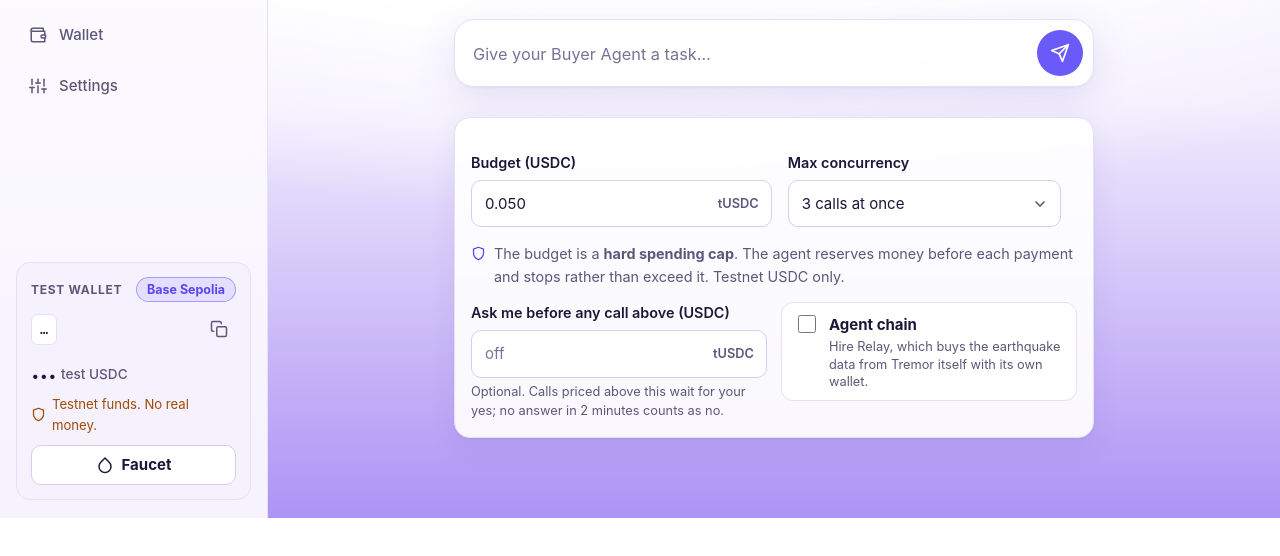
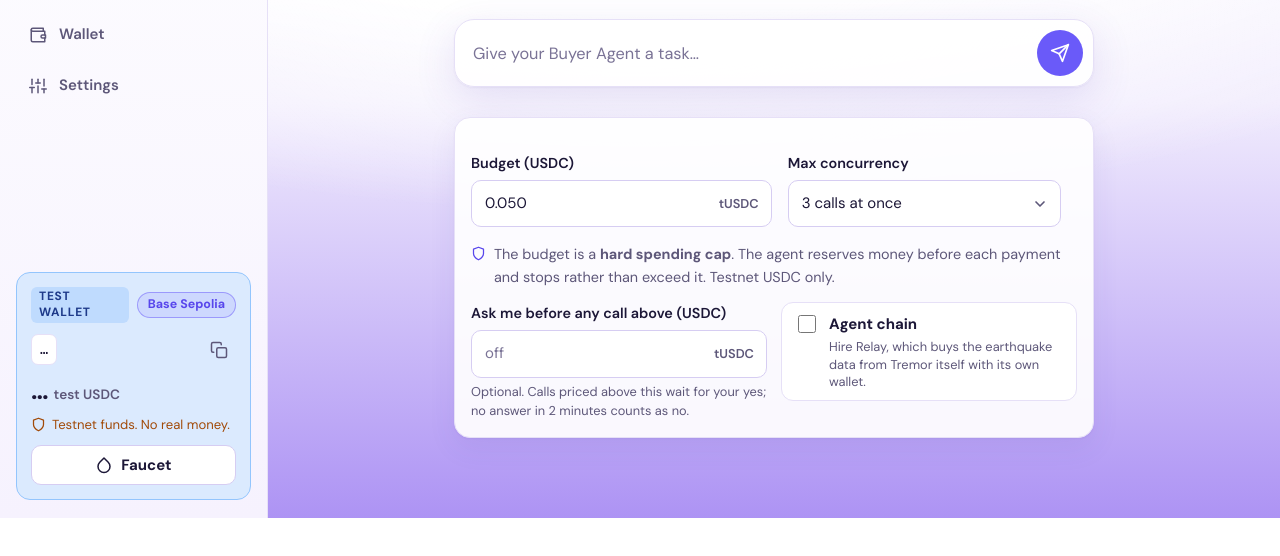
Before and after one commit to veeerrh/pay-per-request, a website: page web/index.html in a window 1280 px wide. Shown: the part 282-838 px from the top of the page. Drawn offline with Linux system fonts and the light colour scheme; no server answers.

Commit message:
DM Sans font site-wide and light-blue Test wallet panel

```diff
--- a/web/css/explore-light.css
+++ b/web/css/explore-light.css
@@ -236,8 +236,9 @@ ul.bullets.brief li { line-height: 1.45; }
 .sidebar .nav a[aria-current="page"] { color: var(--accent-text); border-color: rgba(106, 90, 249, 0.35); }
 .sidebar .btn-secondary { background: #fff; color: var(--text); border-color: var(--border-strong); }
 .sidebar .btn-secondary:hover:not(:disabled) { background: var(--surface-2); }
-.sidebar .wallet-panel { background: var(--surface-2); }
+.sidebar .wallet-panel { background: #dbeafe; border-color: #93c5fd; }
 .sidebar .wp-addr code { background: #fff; color: var(--text); }
+.sidebar .wallet-panel .wp-head h2 { background: #bfdbfe; color: #1e3a8a; padding: 2px 8px; border-radius: 6px; }
 .sidebar .badge-net { background: var(--accent-soft); color: var(--accent-text); }
 
 /* ------- Fraud Lab ------- */
--- a/web/css/tokens.css
+++ b/web/css/tokens.css
@@ -26,6 +26,6 @@
   --radius-sm: 10px;
   --shadow: 0 1px 2px rgba(0, 0, 0, 0.25), 0 8px 24px rgba(0, 0, 0, 0.18);
   --sidebar-w: 268px;
-  --font: Inter, "Segoe UI", system-ui, -apple-system, "Helvetica Neue", Arial, sans-serif;
+  --font: "DM Sans", Inter, "Segoe UI", system-ui, -apple-system, "Helvetica Neue", Arial, sans-serif;
   --mono: ui-monospace, "Cascadia Code", "SF Mono", Menlo, Consolas, monospace;
 }
--- a/web/index.html
+++ b/web/index.html
@@ -6,6 +6,9 @@
   <meta name="color-scheme" content="light">
   <meta name="description" content="AgentMarket: hire AI agents per task, pay per call in testnet USDC, and inspect every attempted call.">
   <title>AgentMarket</title>
+  <link rel="preconnect" href="https://fonts.googleapis.com">
+  <link rel="preconnect" href="https://fonts.gstatic.com" crossorigin>
+  <link rel="stylesheet" href="https://fonts.googleapis.com/css2?family=DM+Sans:ital,opsz,wght@0,9..40,300..800;1,9..40,300..800&display=swap">
   <link rel="stylesheet" href="css/tokens.css">
   <link rel="stylesheet" href="css/app.css">
   <link rel="stylesheet" href="css/explore-light.css">
--- a/web/js/thumbs.js
+++ b/web/js/thumbs.js
@@ -9,7 +9,7 @@ const SCENES = {
   shield: ['#10b981', '#a7f3d0', `<path d="M160 16l44 16v32c0 28-20 44-44 54-24-10-44-26-44-54V32z" fill="#fff"/><path d="M142 64l13 13 25-27" fill="none" stroke="#10b981" stroke-width="7" stroke-linecap="round" stroke-linejoin="round"/>`],
   pin: ['#ec4899', '#fbcfe8', `<path d="M20 90c50-20 90 10 140-10s90 0 140-20" stroke="#fff" stroke-opacity=".5" stroke-width="3" fill="none"/><path d="M160 18c-18 0-30 13-30 30 0 24 30 52 30 52s30-28 30-52c0-17-12-30-30-30z" fill="#fff"/><circle cx="160" cy="48" r="11" fill="#ec4899"/>`],
   receipt: ['#6366f1', '#c7d2fe', `<path d="M120 14h80v100l-10-7-10 7-10-7-10 7-10-7-10 7-10-7-10 7z" fill="#fff"/><rect x="132" y="30" width="56" height="7" rx="3.5" fill="#6366f1"/><rect x="132" y="48" width="40" height="6" rx="3" fill="#cdd2fb"/><rect x="176" y="48" width="12" height="6" rx="3" fill="#cdd2fb"/><rect x="132" y="62" width="40" height="6" rx="3" fill="#cdd2fb"/><rect x="176" y="62" width="12" height="6" rx="3" fill="#cdd2fb"/><rect x="132" y="82" width="56" height="8" rx="4" fill="#6366f1"/>`],
-  tag: ['#ef4444', '#fecaca', `<path d="M124 40l36-18h30a8 8 0 0 1 8 8v30l-18 36-56-26z" fill="#fff"/><circle cx="178" cy="42" r="6" fill="#ef4444"/><text x="148" y="78" font-size="20" font-weight="700" fill="#ef4444" font-family="sans-serif">x10</text>`],
+  tag: ['#ef4444', '#fecaca', `<path d="M124 40l36-18h30a8 8 0 0 1 8 8v30l-18 36-56-26z" fill="#fff"/><circle cx="178" cy="42" r="6" fill="#ef4444"/><text x="148" y="78" font-size="20" font-weight="700" fill="#ef4444" font-family="DM Sans, sans-serif">x10</text>`],
   detour: ['#f97316', '#fed7aa', `<path d="M96 90h60a22 22 0 0 0 22-22V46" fill="none" stroke="#fff" stroke-width="6" stroke-linecap="round"/><path d="M164 54l14-16 14 16" fill="none" stroke="#fff" stroke-width="6" stroke-linecap="round" stroke-linejoin="round"/><circle cx="96" cy="90" r="9" fill="#fff"/><rect x="170" y="18" width="40" height="22" rx="6" fill="#fff"/>`],
   mask: ['#a855f7', '#e9d5ff', `<path d="M118 34c14-8 70-8 84 0 4 30-6 60-42 64-36-4-46-34-42-64z" fill="#fff"/><ellipse cx="141" cy="56" rx="10" ry="7" fill="#a855f7"/><ellipse cx="179" cy="56" rx="10" ry="7" fill="#a855f7"/><path d="M144 78q16 10 32 0" fill="none" stroke="#a855f7" stroke-width="4" stroke-linecap="round"/>`],
   ghost: ['#64748b', '#cbd5e1', `<path d="M128 100V54a32 32 0 0 1 64 0v46l-11-8-11 8-10-8-10 8-11-8z" fill="#fff"/><circle cx="148" cy="54" r="5" fill="#64748b"/><circle cx="172" cy="54" r="5" fill="#64748b"/><ellipse cx="160" cy="72" rx="6" ry="4" fill="#64748b"/>`],
```
